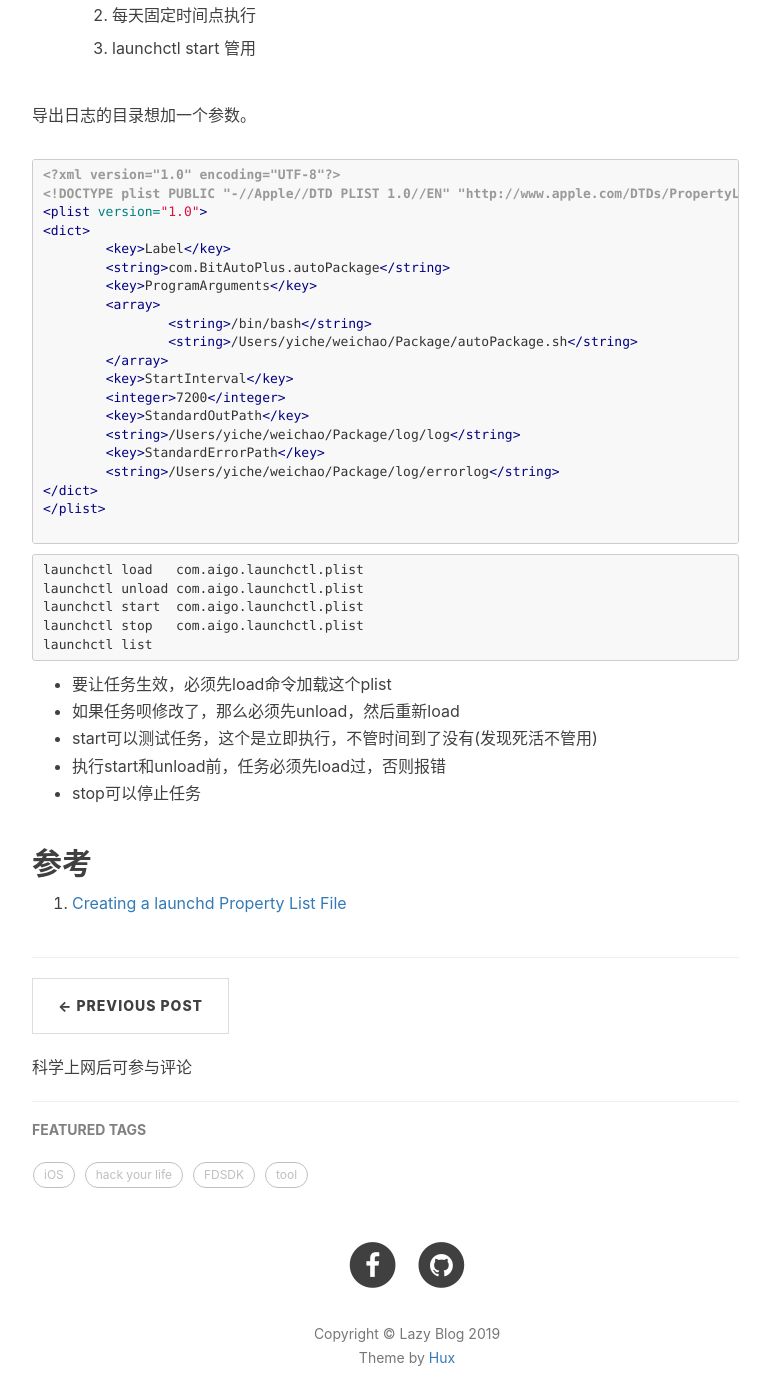
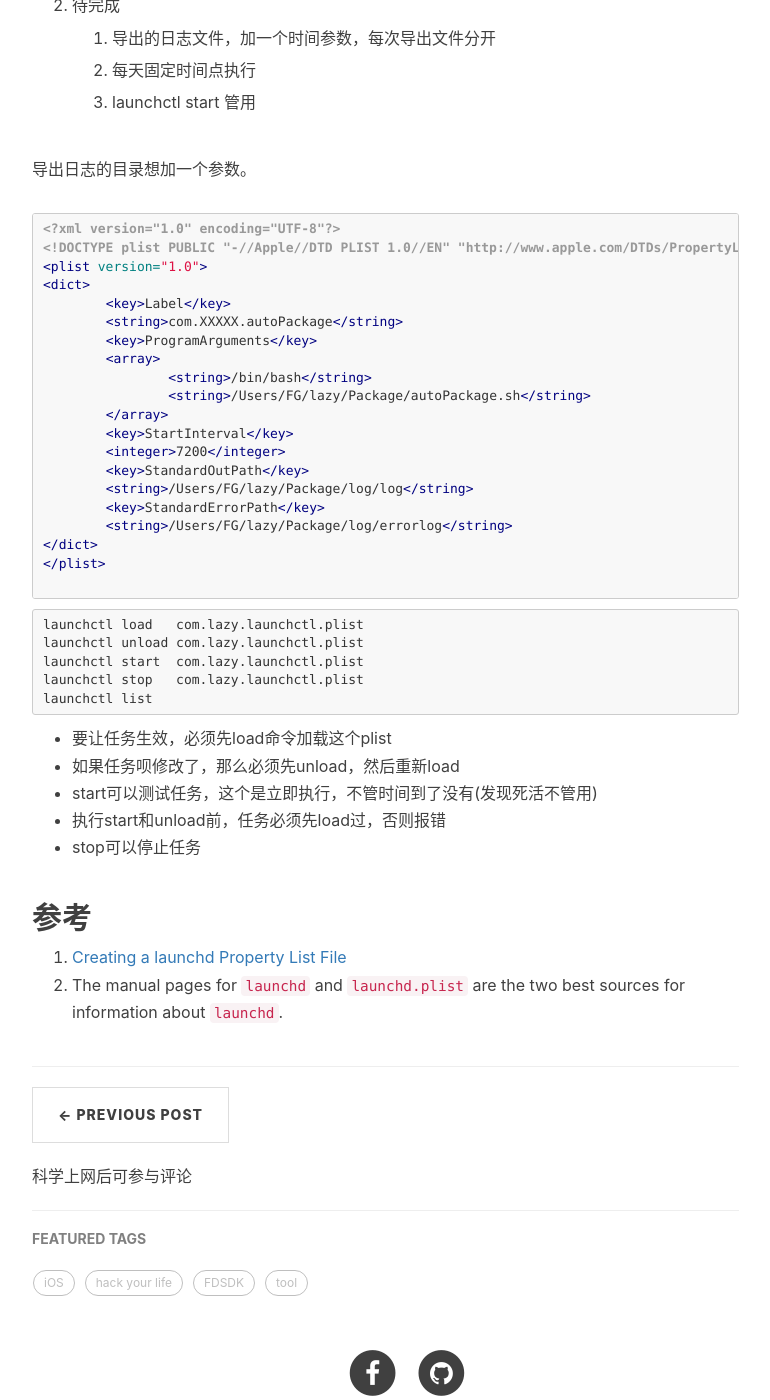
Before and after one commit to toolazytoname/toolazytoname.github.io, a Jekyll site: the page built from _posts/2019-01-07-script-package.markdown, in a window 1280 px wide and 1400 px high, scrolled down 2465 px. Shown: the whole window, without its empty margins (233-1003 px from the left). Built offline with Jekyll 4.4.1, drawn with Linux system fonts in a browser that asks for light colours; nearby versions of some CDN libraries; comment, search, counter and statistics services are not loaded; some of the changed text lies outside the part shown.

Commit message:
edit script package

```diff
--- a/_posts/2019-01-07-script-package.markdown
+++ b/_posts/2019-01-07-script-package.markdown
@@ -83,8 +85,8 @@
 cd ../
 echo "pwd:$(pwd)"
 work_path=$(pwd)
-git clone ${BitAutoPlusGitLabURL}
-cd BitAutoPlus
+git clone ${XXXXXGitLabURL}
+cd XXXXX
 git pull
 git checkout develop
 git log -1
@@ -121,18 +123,18 @@
 <plist version="1.0">
 <dict>
 	<key>Label</key>
-	<string>com.BitAutoPlus.autoPackage</string>
+	<string>com.XXXXX.autoPackage</string>
 	<key>ProgramArguments</key>
 	<array>
 		<string>/bin/bash</string>
-		<string>/Users/yiche/weichao/Package/autoPackage.sh</string>
+		<string>/Users/FG/lazy/Package/autoPackage.sh</string>
 	</array>
 	<key>StartInterval</key>
 	<integer>7200</integer>
 	<key>StandardOutPath</key>
-	<string>/Users/yiche/weichao/Package/log/log</string>
+	<string>/Users/FG/lazy/Package/log/log</string>
 	<key>StandardErrorPath</key>
-	<string>/Users/yiche/weichao/Package/log/errorlog</string>
+	<string>/Users/FG/lazy/Package/log/errorlog</string>
 </dict>
 </plist>
 
@@ -141,10 +143,10 @@
 
 
 ~~~shell
-launchctl load   com.aigo.launchctl.plist
-launchctl unload com.aigo.launchctl.plist
-launchctl start  com.aigo.launchctl.plist
-launchctl stop   com.aigo.launchctl.plist
+launchctl load   com.lazy.launchctl.plist
+launchctl unload com.lazy.launchctl.plist
+launchctl start  com.lazy.launchctl.plist
+launchctl stop   com.lazy.launchctl.plist
 launchctl list
 ~~~
 
@@ -161,3 +163,4 @@
 ## 参考
 
 1. [Creating a launchd Property List File](https://developer.apple.com/library/archive/documentation/MacOSX/Conceptual/BPSystemStartup/Chapters/CreatingLaunchdJobs.html#//apple_ref/doc/uid/TP40001762-104142)
+2. The manual pages for `launchd` and `launchd.plist` are the two best sources for information about `launchd`.
```
Also changed, not shown: other parts of _posts/2019-01-07-script-package.markdown (+5 -3 lines).
